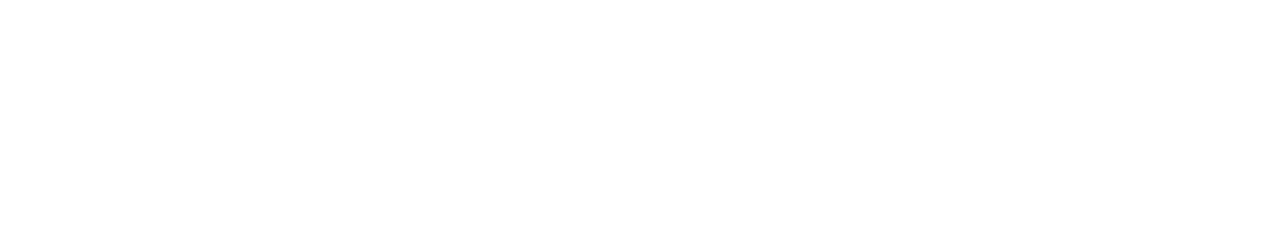
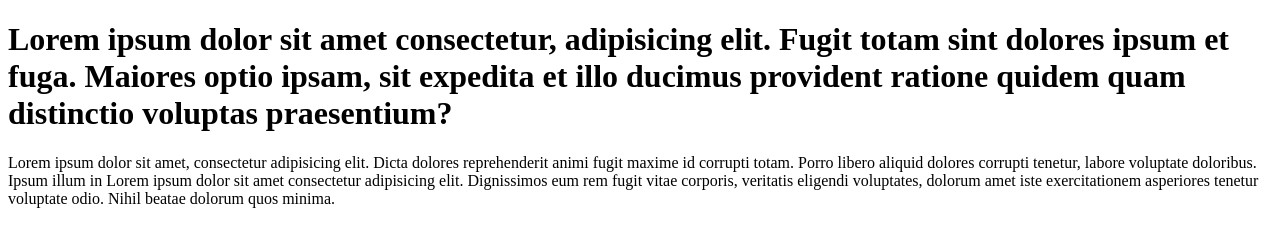
Before and after one commit to D4V1S4LES/Curso_GitHub, a plain HTML site: page index.html in a window 1280 px wide. Drawn offline with Linux system fonts and the light colour scheme.

Commit message:
Adicionado texto

```diff
--- a/index.html
+++ b/index.html
@@ -8,7 +8,9 @@
 </head>
 
 <body>
+  <h1>Lorem ipsum dolor sit amet consectetur, adipisicing elit. Fugit totam sint dolores ipsum et fuga. Maiores optio ipsam, sit expedita et illo ducimus provident ratione quidem quam distinctio voluptas praesentium?</h1>
 
+  <p>Lorem ipsum dolor sit amet, consectetur adipisicing elit. Dicta dolores reprehenderit animi fugit maxime id corrupti totam. Porro libero aliquid dolores corrupti tenetur, labore voluptate doloribus. Ipsum illum in Lorem ipsum dolor sit amet consectetur adipisicing elit. Dignissimos eum rem fugit vitae corporis, veritatis eligendi voluptates, dolorum amet iste exercitationem asperiores tenetur voluptate odio. Nihil beatae dolorum quos minima.</p>
 </body>
 
 </html>
```
